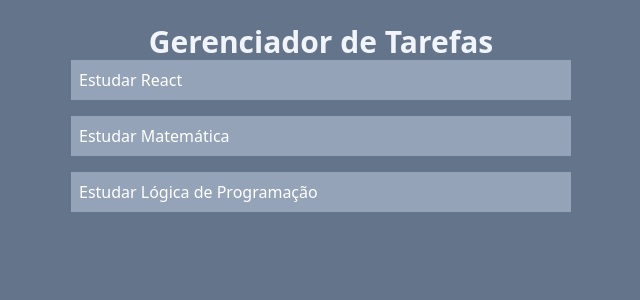
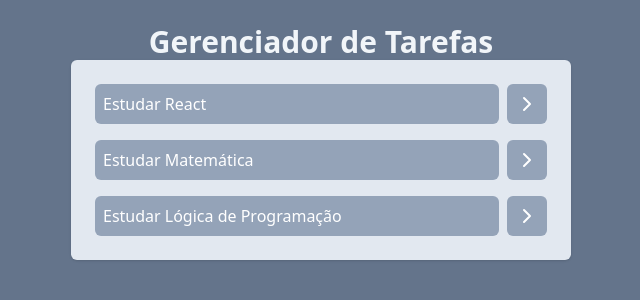
Before and after one commit to ismarsi-matheus/react.js, a React (Vite) app: page / in a window 1280 px wide. Shown: the top 300 px of the page, without its empty margins (319-959 px from the left). Built offline with nearby package versions, Linux system fonts and the light colour scheme.

Commit message:
botão de detalhes

```diff
--- a/eslint.config.js
+++ b/eslint.config.js
@@ -33,6 +33,7 @@
         'warn',
         { allowConstantExport: true },
       ],
+      'react/props-types': 'off',
     },
   },
 ]
--- a/package.json
+++ b/package.json
@@ -10,6 +10,7 @@
     "preview": "vite preview"
   },
   "dependencies": {
+    "lucide-react": "^0.435.0",
     "react": "^18.3.1",
     "react-dom": "^18.3.1"
   },
--- a/src/components/Tasks.jsx
+++ b/src/components/Tasks.jsx
@@ -1,10 +1,15 @@
+import { ChevronRightIcon } from "lucide-react";
+
 function Tasks(props) {
     console.log(props);
     return (
-        <ul className="space-y-4">
+        <ul className="space-y-4 p-6 bg-slate-200 rounded-md shadow">
             {props.tasks.map((task) => (
-                <li key={task.id} className="bg-slate-400 text-white p-2 rounded-mdmb">
-                    {task.title}
+                <li key={task.id} className="flex gap-2">
+                    <button className="bg-slate-400 w-full text-left text-white p-2 rounded-md">{task.title}</button>
+                    <button className="bg-slate-400 p-2 rounded-md text-white">
+                        <ChevronRightIcon />
+                    </button>
                 </li>
             ))}
         </ul>
```
Also changed, not shown: 1 other file (tests, documents, lock files or other folders).
